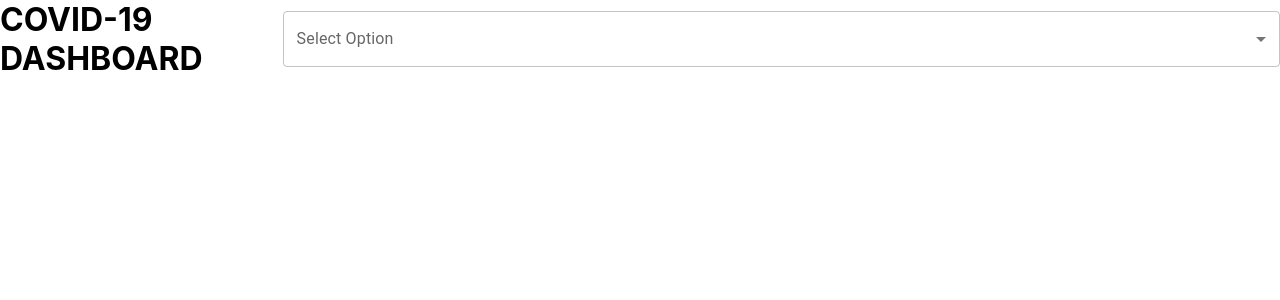
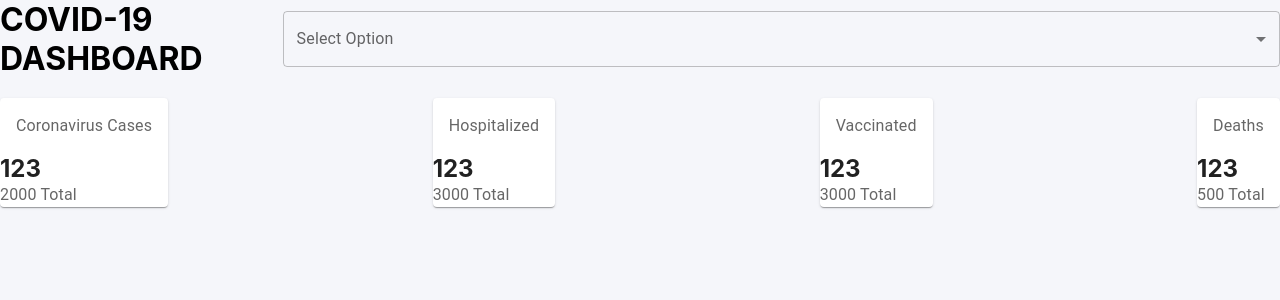
Before and after one commit to comp426-2022-spring/a99-jishui, a React (Create React App) app: page / in a window 1280 px wide. Shown: the top 300 px of the page. Built offline with nearby package versions, Linux system fonts and the light colour scheme.

Commit message:
added data boxes that include cases, hospitalized, vaccinated, and deaths

```diff
--- a/src/App.css
+++ b/src/App.css
@@ -9,3 +9,12 @@
   justify-content: space-between;
 
 }
+
+.data_statistics {
+  display: flex;
+  justify-content: space-between;
+}
+
+body{
+  background-color: #f5f6fa;
+}
--- a/src/App.js
+++ b/src/App.js
@@ -1,6 +1,7 @@
 // import logo from './logo.svg';
 import './App.css';
 import React from 'react';
+import Data from './datainfo'
 import { FormControl, InputLabel, MenuItem, Select,} from "@mui/material"
 
 function App() {
@@ -23,6 +24,18 @@ function App() {
         </FormControl>
       </div>
 
+      <div className="data_statistics">
+        <Data title="Coronavirus Cases" cases={123} total={2000}></Data>
+
+        <Data title="Hospitalized" cases={123} total={3000}></Data>
+
+        <Data title="Vaccinated" cases={123} total={3000}></Data>
+
+        <Data title="Deaths" cases={123} total={500}></Data>
+
+
+      </div>
+
     </div></>
 
 
--- /dev/null
+++ b/src/datainfo.js
@@ -0,0 +1,20 @@
+import React from 'react'
+import { Card, CardContent, Typography, } from "@mui/material"
+
+function Data({ title, cases, total }){
+    return(
+        <Card className="dataBox">
+            <CardContent>
+                <Typography className="dataBoxName" color="textSecondary">{title}</Typography>
+            </CardContent>
+
+            <h2 className="Cases">{cases}</h2>
+
+            <Typography className="datatotal" color="textSecondary">
+                {total} Total
+            </Typography>
+        </Card>
+    )
+}
+
+export default Data
```
